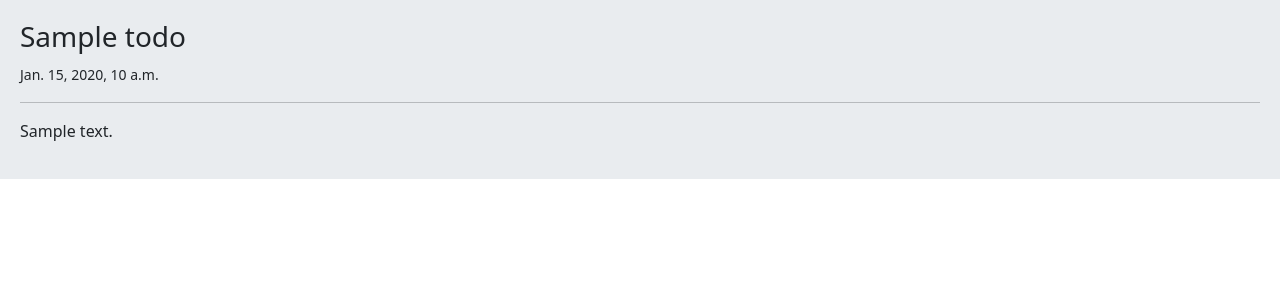
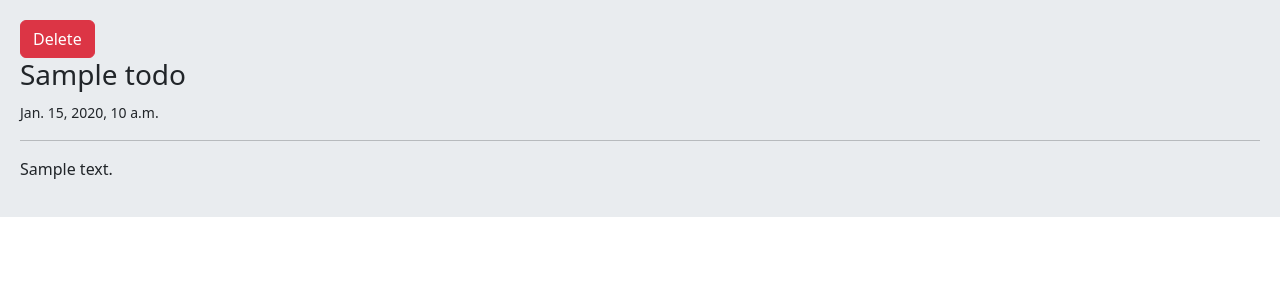
Before and after one commit to mobinesmaeili/Todo-app, a Django app: page /detail/1/ in a window 1280 px wide. Shown: the part 56-356 px from the top of the page. Run offline with Django 5.2, Linux system fonts and the light colour scheme; tables that the repository leaves empty hold one stand-in row (values such as "Sample post").

Commit message:
add delete btn to details page

```diff
--- a/A/home/urls.py
+++ b/A/home/urls.py
@@ -5,4 +5,5 @@ from . import views
 urlpatterns = [
     path('', views.home, name='home'),
     path('detail/<int:todo_id>/', views.detail, name='detail'),
+    path('delete/<int:todo_id>/', views.delete, name='delete'),
 ]
--- a/A/home/views.py
+++ b/A/home/views.py
@@ -1,4 +1,4 @@
-from django.shortcuts import render
+from django.shortcuts import render, redirect
 from home.models import *
 
 
@@ -9,3 +9,7 @@ def home(request):
 def detail(request, todo_id):
     todo = Todo.objects.get(id=todo_id)
     return render(request, 'details.html', context={'todo':todo})
+
+def delete(request, todo_id):
+    Todo.objects.get(id=todo_id).delete()
+    return redirect('home')
--- a/A/templates/details.html
+++ b/A/templates/details.html
@@ -3,6 +3,7 @@
 {% block title %}Detail page{% endblock %}
 
 {% block content %}
+    <a class="btn btn-danger" href="{% url 'delete' todo.id %}">Delete</a>
     <h3>{{ todo.title }}</h3>
     <small>{{ todo.created_at }}</small><hr/>
     <p>{{ todo.body }}</p>
```
Also changed, not shown: A/templates/home.html (+5 -3 lines).
